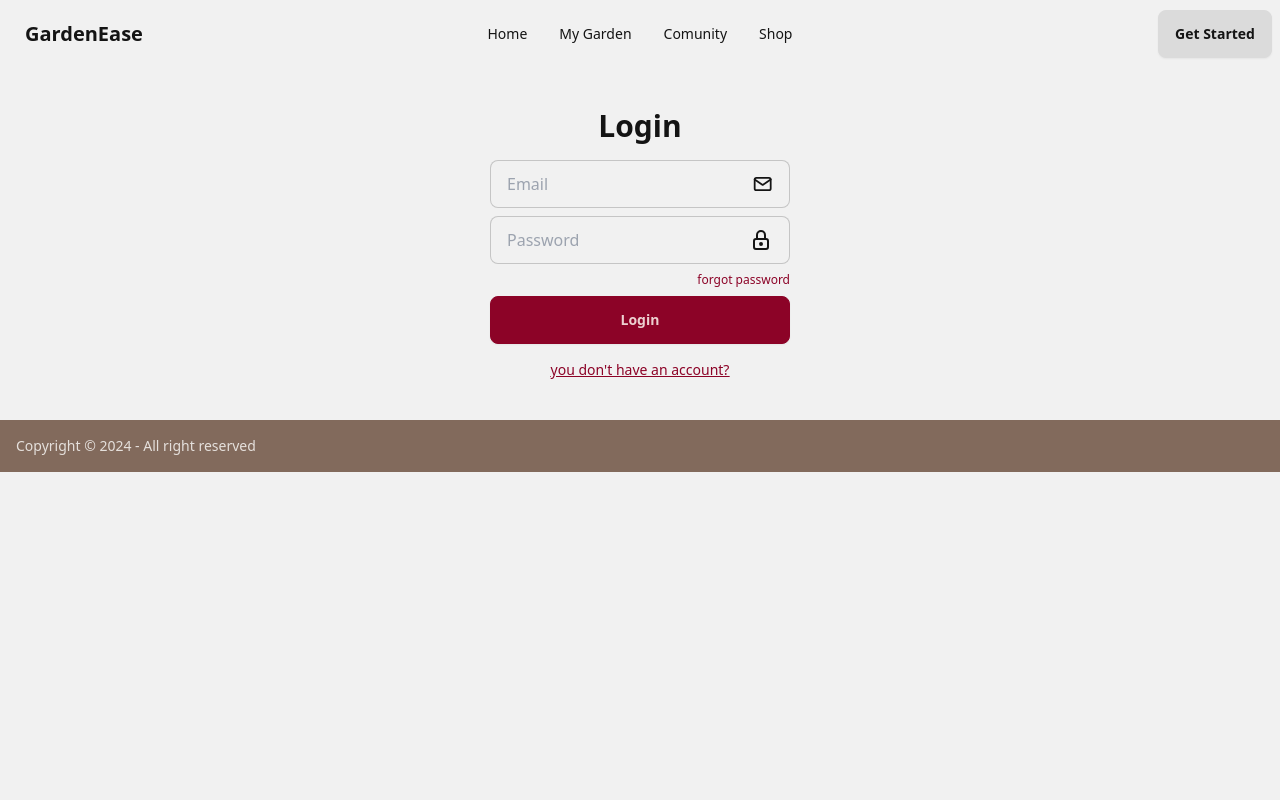
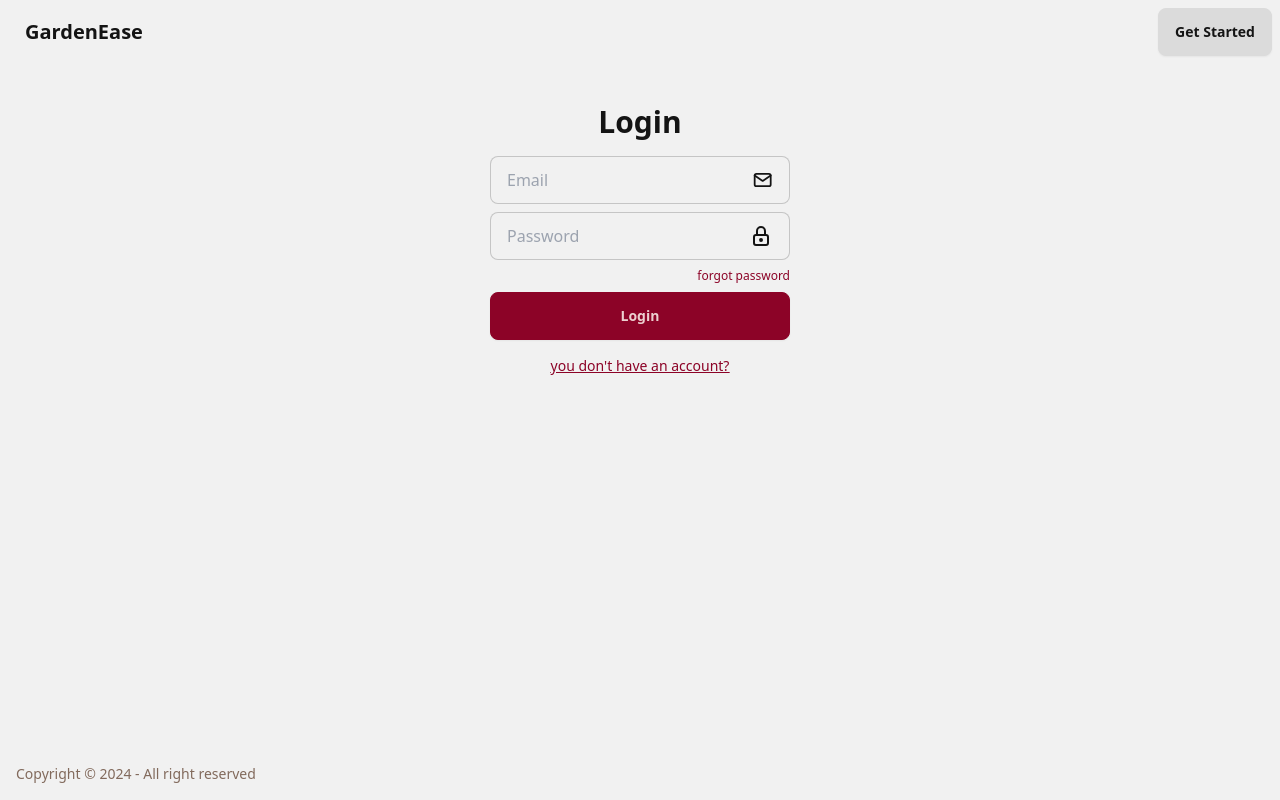
Before and after one commit to watchakorn-18k/gardenEase, a SvelteKit app: page /login in a window 1280 px wide. Built offline with nearby package versions, Linux system fonts and the light colour scheme; no server answers.

Commit message:
feat : add handle login error

```diff
--- a/src/lib/components/footer.svelte
+++ b/src/lib/components/footer.svelte
@@ -1,6 +1,8 @@
-<footer class="footer bg-neutral text-neutral-content flex flex-col md:flex-row md:justify-between items-center p-4">
-    <aside class="flex items-center justify-center">
-      <p>Copyright © {new Date().getFullYear()} - All right reserved</p>
-    </aside>
-
-  </footer>
+<footer
+	class="footer bg-base text-neutral flex flex-col md:flex-row md:justify-between items-center p-4"
+	style="position: fixed; bottom: 0; width: 100%"
+>
+	<aside class="flex items-center justify-center">
+		<p>Copyright © {new Date().getFullYear()} - All right reserved</p>
+	</aside>
+</footer>
--- a/src/lib/components/navbar.svelte
+++ b/src/lib/components/navbar.svelte
@@ -75,10 +75,12 @@
 	</div>
 	<div class="navbar-center hidden lg:flex">
 		<ul class="menu menu-horizontal px-1">
-			<li><a href="{base}/">Home</a></li>
-			<li><a href="{base}/my-garden">My Garden</a></li>
-			<li><a href="{base}/my-garden">Comunity</a></li>
-			<li><a href="{base}/shop">Shop</a></li>
+			{#if statusLogin}
+				<li><a href="{base}/">Home</a></li>
+				<li><a href="{base}/my-garden">My Garden</a></li>
+				<li><a href="{base}/my-garden">Comunity</a></li>
+				<li><a href="{base}/shop">Shop</a></li>
+			{/if}
 		</ul>
 	</div>
 	<div class="navbar-end">
--- a/src/lib/services/appwrite_service.ts
+++ b/src/lib/services/appwrite_service.ts
@@ -7,11 +7,11 @@ import { base } from '$app/paths';
 export async function login(email: string, password: string) {
 	try {
 		const response = await account.createEmailPasswordSession(email, password);
-		console.log('Login success', response);
+		// console.log('Login success', response);
 		return response;
 	} catch (error) {
-		console.error('Login failed', error);
-		throw error;
+		// console.error('Login failed', error);
+		return error;
 	}
 }
 
--- a/src/routes/login/+page.svelte
+++ b/src/routes/login/+page.svelte
@@ -8,6 +8,8 @@
 
 	//component
 	import { IconMail, IconLock } from '@tabler/icons-svelte';
+	import ErrorText from '$lib/components/error_text.svelte';
+	import { text } from '@sveltejs/kit';
 
 	let emailInput: HTMLInputElement, passwordInput: HTMLInputElement, loginBtn: HTMLButtonElement;
 
@@ -27,14 +29,15 @@
 
 	let email = '';
 	let password = '';
+	let textError = '';
 
 	async function handleLogin() {
-		const response = await login(email, password);
+		const response: any = await login(email, password);
 		if (response.current) {
 			statusLogon.set(true);
 			goto(base + '/my-garden');
 		} else {
-			alert('กรุณาตรวจสอบอีเมลและรหัสผ่านอีกครั้ง');
+			textError = response.message;
 		}
 	}
 </script>
@@ -65,6 +68,7 @@
 				/>
 				<IconLock />
 			</label>
+			<ErrorText {textError} />
 			<p class="text-right text-xs text-primary">
 				<a href="{base}/account/forgot" rel="noopener noreferrer">forgot password</a>
 			</p>
```
Also changed, not shown: 1 other file (tests, documents, lock files or other folders).
